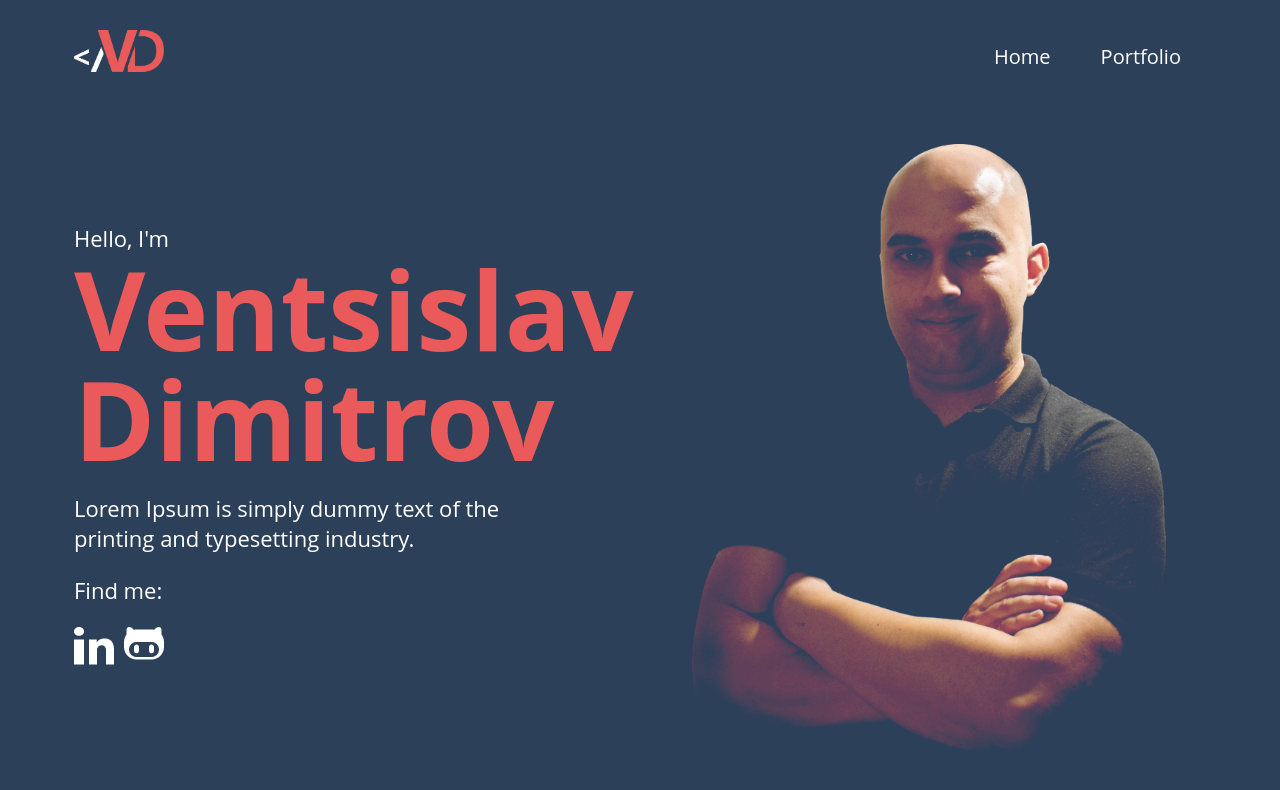
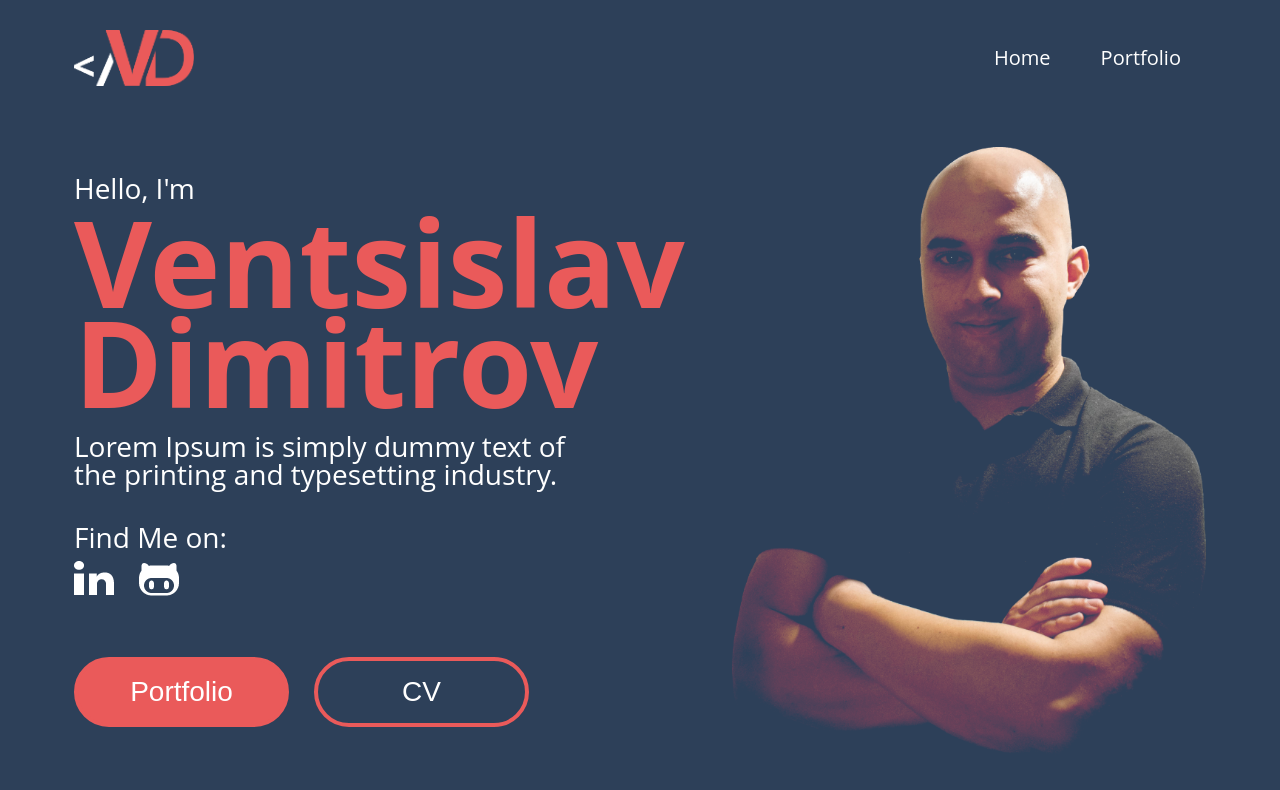
Before and after one commit to ventsi34/ventsi.net, a Gatsby site: page / in a window 1280 px wide. Built offline with nearby package versions, Linux system fonts and the light colour scheme; Gatsby itself is replaced by a stand-in of ours; a web font is replaced by a local one.

Commit message:
added btns styles, some basic styles changes, icons etc.

```diff
--- a/src/components/Header/header.scss
+++ b/src/components/Header/header.scss
@@ -6,7 +6,7 @@
 
   .logo-wrapper {
     float: left;
-    width: 9rem;
+    width: 12rem;
     padding-top: 3rem;
   }
 
--- a/src/components/Layout/layout.scss
+++ b/src/components/Layout/layout.scss
@@ -1,21 +1,9 @@
 @import '../../styles/variables';
 @import '../../styles/basic';
 
-html {
-  font-size: 10px;
-}
-
-body {
-  height: 100vh;
-  color: $color-3;
-  font-size: 2.2rem;
-  background: $color-1;
-  font-family: $base-font;
-  font-weight: 400;
-}
-
 .wrapper {
   width: 90%;
+  max-width: 1500px;
   margin: 0 auto;
   padding: 0 1rem;
 }
--- a/src/components/SocialMenu/SocialMenu.jsx
+++ b/src/components/SocialMenu/SocialMenu.jsx
@@ -4,7 +4,7 @@ import './social-menu.scss';
 
 const SocialMenu = () => (
   <>
-    <p>Find me:</p>
+    <p className="social-title">Find Me on:</p>
     <ul className="social-menu">
       <li><a href="/"><span className="icon linkedin">&nbsp;</span></a></li>
       <li><a href="/"><span className="icon github">&nbsp;</span></a></li>
--- a/src/components/SocialMenu/social-menu.scss
+++ b/src/components/SocialMenu/social-menu.scss
@@ -1,17 +1,27 @@
+.social-title {
+  margin: 0 0 1rem;
+  padding-top: 3.5rem;
+}
+
 .social-menu {
   margin: 0;
   padding: 0;
   list-style: none;
 
-  li { display: inline-block; }
+  li {
+    display: inline-block;
+    padding-right: 2.5rem;
+  }
 }
 
+// Icons
 .icon {
   display: inline-block;
-  width: 5rem;
-  height: 5rem;
+  width: 4rem;
+  height: 3.4rem;
 
   &.linkedin {
+    padding-top: 0.2rem;
     background: url('../../../static/images/icons/linkedIn.png') no-repeat 0 0;
   }
 
--- a/src/pages/index.jsx
+++ b/src/pages/index.jsx
@@ -15,6 +15,10 @@ export default () => (
         </h1>
         <p className="description">Lorem Ipsum is simply dummy text of the printing and typesetting industry.</p>
         <SocialMenu />
+        <div className="buttons-wrapper">
+          <button type="button" className="btn filled">Portfolio</button>
+          <button type="button" className="btn">CV</button>
+        </div>
       </div>
       <div className="image-wrapper">
         <img src="../../../images/ventsi-main-image.png" alt="Ventsislav Dimitrov" />
--- a/src/pages/index.scss
+++ b/src/pages/index.scss
@@ -16,25 +16,25 @@
     color: $color-2;
     padding: 0;
     margin: 0;
-    font-size: 11rem;
-    line-height: 11rem;
+    font-size: 12rem;
+    line-height: 10rem;
   }
 }
 
 .congrats {
-  margin: 0;
+  margin: 0 0 1rem;
   padding: 0;
 }
 
 .description {
   margin: 0;
   padding: 2rem 0 0;
+  line-height: 2.8rem;
 }
 
 .image-wrapper {
   order: 2;
   align-self: flex-end;
-  padding-right: 4rem;
 
   img {
     width: auto;
@@ -42,3 +42,11 @@
     max-height: calc(100vh - #{$header-height} - 5rem);
   }
 }
+
+.buttons-wrapper {
+  padding-top: 6rem;
+
+  button {
+    margin-right: 2.5rem;
+  }
+}
--- a/src/styles/_basic.scss
+++ b/src/styles/_basic.scss
@@ -16,3 +16,45 @@ a, a:hover, a:active, a:visited {
   color: $color-2;
   text-decoration: none;
 }
+
+html {
+  font-size: 10px;
+}
+
+body {
+  height: 100vh;
+  color: $color-3;
+  font-size: 2.8rem;
+  line-height: 2.8rem;
+  background: $color-1;
+  font-family: $base-font;
+  font-weight: 400;
+}
+
+.btn {
+  display: inline-block;
+  background: none;
+  color: $color-3;
+  border: 0.4rem solid $color-2;
+  border-radius: 4rem;
+  min-height: 70px;
+  min-width: 215px;
+  font-size: 2.8rem;
+  cursor: pointer;
+  outline: none;
+  transition: 300ms linear all;
+
+  &:hover {
+    background: $color-2;
+    color: $color-3;
+  }
+
+  &.filled {
+    background: $color-2;
+    color: $color-3;
+  }
+
+  &.filled:hover {
+    background: none;
+  }
+}
```
